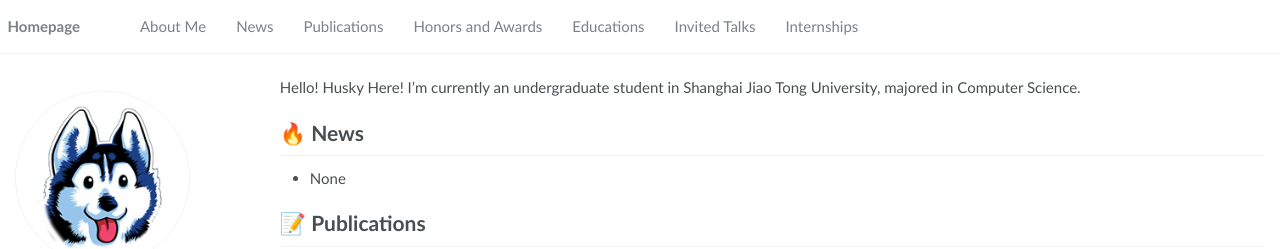
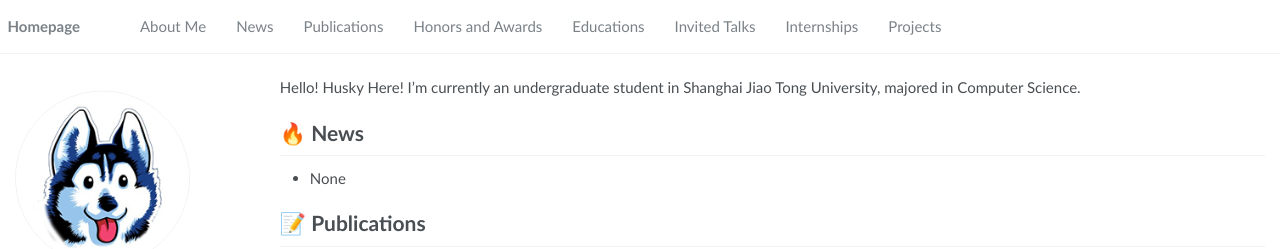
Before and after one commit to RayeRen/acad-homepage.github.io, a Jekyll site: the page built from _pages/about.md, in a window 1280 px wide. Shown: the top 249 px of the page. Built offline with Jekyll 4.4.1, drawn with Linux system fonts in a browser that asks for light colours.

Commit message:
Update navigation.yml

```diff
--- a/_data/navigation.yml
+++ b/_data/navigation.yml
@@ -20,3 +20,6 @@ main:
 
   - title: "Internships"
     url: "/#-internships"
+
+  - title: "Projects"
+    url: "/#-projects"
```
